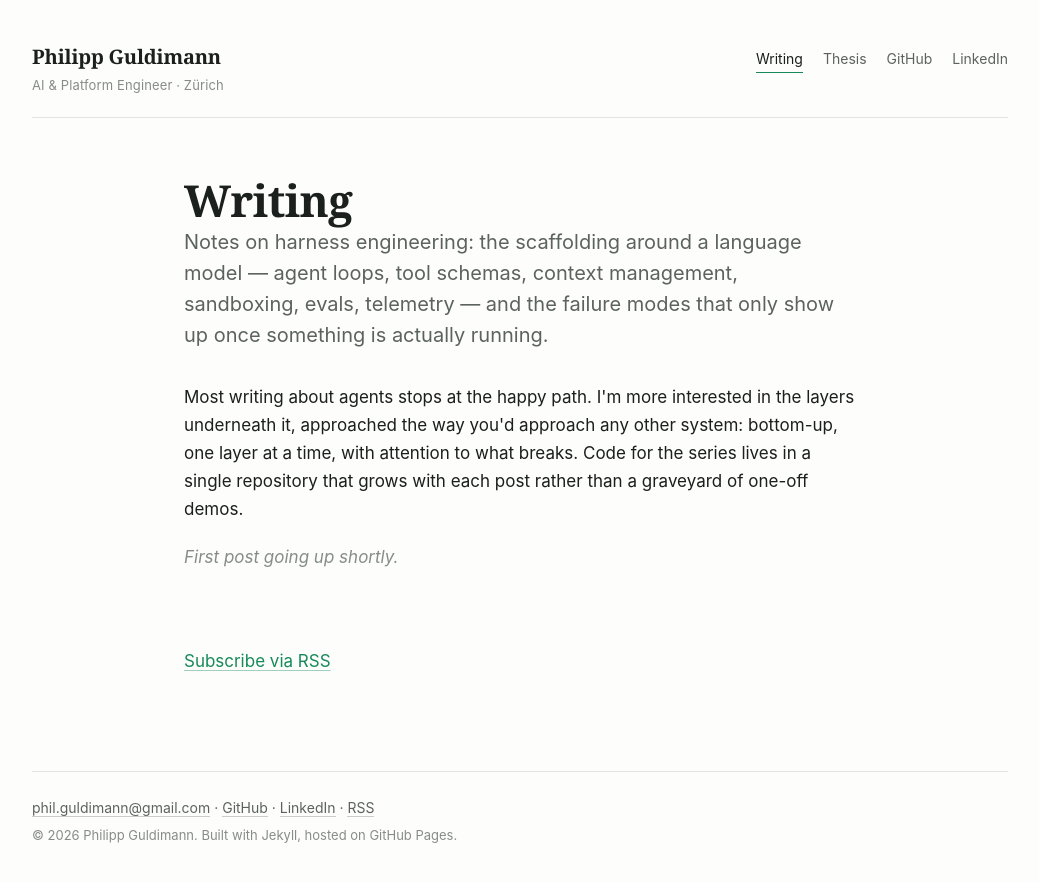
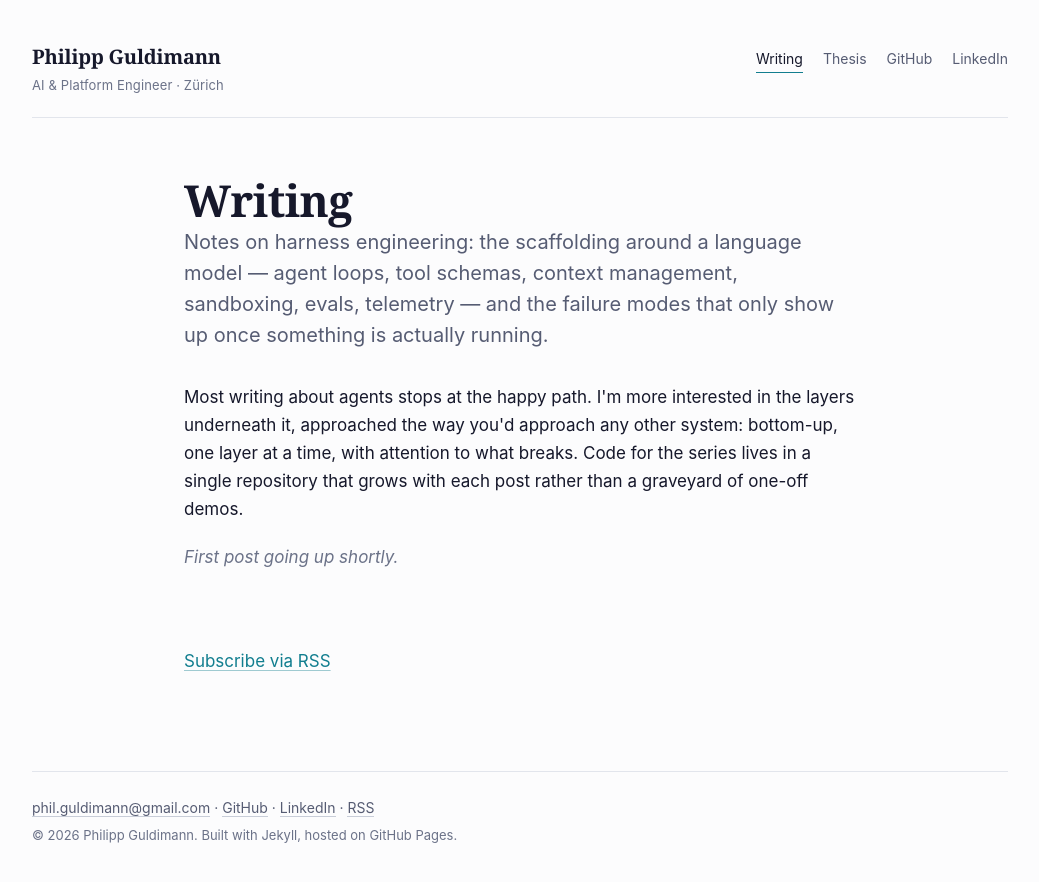
Before and after one commit to philipplukas/philipplukas.github.io, a Jekyll site: the page built from writing.md, in a window 1280 px wide. Shown: the top 882 px of the page, without its empty margins (120-1159 px from the left). Built offline with Jekyll 4.4.1, drawn with Linux system fonts in a browser that asks for light colours.

Commit message:
Re-key palette to the current LinkedIn banner
The viridis-green accent matched the July banner, which has been replaced.
The live banner is navy #1a1a2e -> #21213a with a cyan #1fb7cc / purple
#6835a4 bracket motif, so the site now keys off that instead.

Dark mode uses the banner navy and cyan unmodified. Light mode cannot: the
brand cyan is 2.35:1 on white, so anything carrying text uses a darkened
#127e8f (4.7:1). The purple is 2.14:1 on the navy and cannot carry text in
either mode, so it is recorded as a token for decorative use only.

Contrast ratios are noted inline next to each token.

```diff
--- a/assets/css/style.scss
+++ b/assets/css/style.scss
@@ -1,23 +1,31 @@
 ---
 layout: null
 # Technical-editorial stylesheet. Light-first, dark mode honoured.
-# Serif headings, sans body, viridis-green accent carried over from the
-# previous theme so the site still matches the CV / LinkedIn identity.
+# Serif headings, sans body, accent keyed to the current LinkedIn banner
+# (navy + cyan) rather than the retired viridis-green identity.
 ---
 
 /* ---------------------------------------------------------------- tokens */
 
+/* Palette keyed to the LinkedIn banner (career-ops/fonts/linkedin-banner.png):
+   navy #1a1a2e -> #21213a, cyan #1fb7cc, purple #6835a4.
+
+   The banner cyan is only 2.35:1 on white, so light mode uses a darkened
+   variant for anything carrying text; dark mode uses the brand cyan as-is
+   (7.07:1 on the navy). The purple is 2.14:1 on navy and cannot carry text
+   at all, so it is kept for decorative use only. */
 :root {
-  --bg:            #fdfdfc;
-  --surface:       #f4f5f2;
-  --ink:           #1b1f1d;
-  --ink-muted:     #5c635f;
-  --ink-faint:     #868d89;
-  --rule:          #e2e4e0;
-  --rule-strong:   #c9ccc7;
-  --accent:        #178a5a;
-  --accent-strong: #0f5f3d;
-  --accent-wash:   #eaf4ef;
+  --bg:            #fcfcfd;
+  --surface:       #f1f3f7;
+  --ink:           #16182b;  /* 17.1:1 */
+  --ink-muted:     #565c73;  /*  6.5:1 */
+  --ink-faint:     #6b7288;  /*  4.7:1 */
+  --rule:          #e2e5ec;
+  --rule-strong:   #c8cdd8;
+  --accent:        #127e8f;  /*  4.7:1 — darkened banner cyan */
+  --accent-strong: #0d616e;  /*  6.9:1 */
+  --accent-wash:   #e8f4f6;
+  --brand-purple:  #6835a4;  /* decorative only */
 
   --font-serif: ui-serif, Georgia, "Iowan Old Style", "Palatino Linotype", Palatino, serif;
   --font-sans:  -apple-system, BlinkMacSystemFont, "Segoe UI", Inter, Roboto, "Helvetica Neue", Arial, sans-serif;
@@ -35,16 +43,17 @@ layout: null
 
 @media (prefers-color-scheme: dark) {
   :root {
-    --bg:            #101312;
-    --surface:       #171b19;
-    --ink:           #e4e7e4;
-    --ink-muted:     #9aa39d;
-    --ink-faint:     #767e79;
-    --rule:          #262b28;
-    --rule-strong:   #39403b;
-    --accent:        #45b585;
-    --accent-strong: #6bcda2;
-    --accent-wash:   #15201b;
+    --bg:            #1a1a2e;  /* banner navy, exact */
+    --surface:       #21213a;  /* banner secondary, exact */
+    --ink:           #e8e9f2;  /* 14.1:1 */
+    --ink-muted:     #a8adc4;  /*  7.7:1 — banner subtitle colour */
+    --ink-faint:     #838aa0;  /*  5.2:1 */
+    --rule:          #2e2e4a;
+    --rule-strong:   #3f3f5f;
+    --accent:        #1fb7cc;  /*  7.1:1 — brand cyan, unmodified */
+    --accent-strong: #4ecfe0;  /*  9.2:1 */
+    --accent-wash:   #16283a;
+    --brand-purple:  #9a6ad4;  /* lightened; decorative only */
   }
 }
 
```
